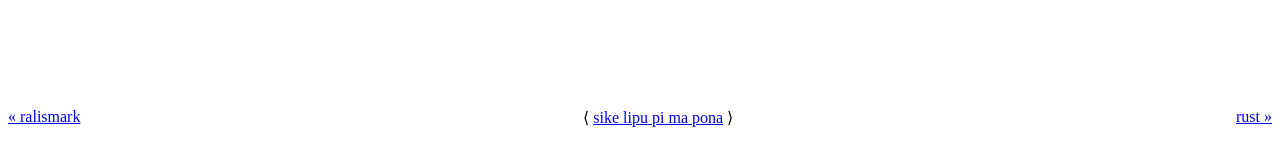
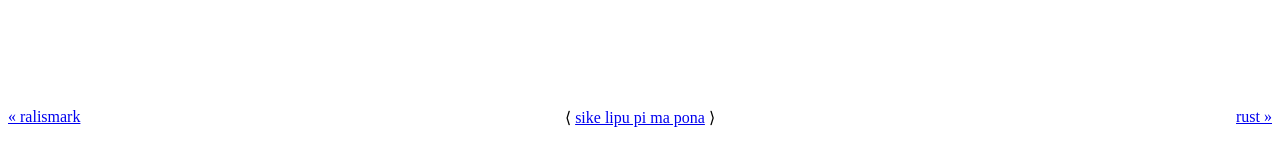
Before and after one commit to ralismark/sike-lipu, a Jekyll site: the page built from _people/syntropy.html, in a window 1280 px wide. Shown: the part 333-499 px from the top of the page. Built offline with Jekyll 4.4.1, drawn with Linux system fonts in a browser that asks for light colours.

Commit message:
Fix up centering of nav embed

```diff
--- a/_layouts/embed.html
+++ b/_layouts/embed.html
@@ -20,9 +20,13 @@ body {
   align-content: center;
 }
 
-#mid {
+#left { text-align: left; }
+#mid { text-align: center; }
+#right { text-align: right; }
+
+a {
   flex-grow: 1;
-  text-align: center;
+  flex-basis: 0;
 }
     </style>
   </head>
```
